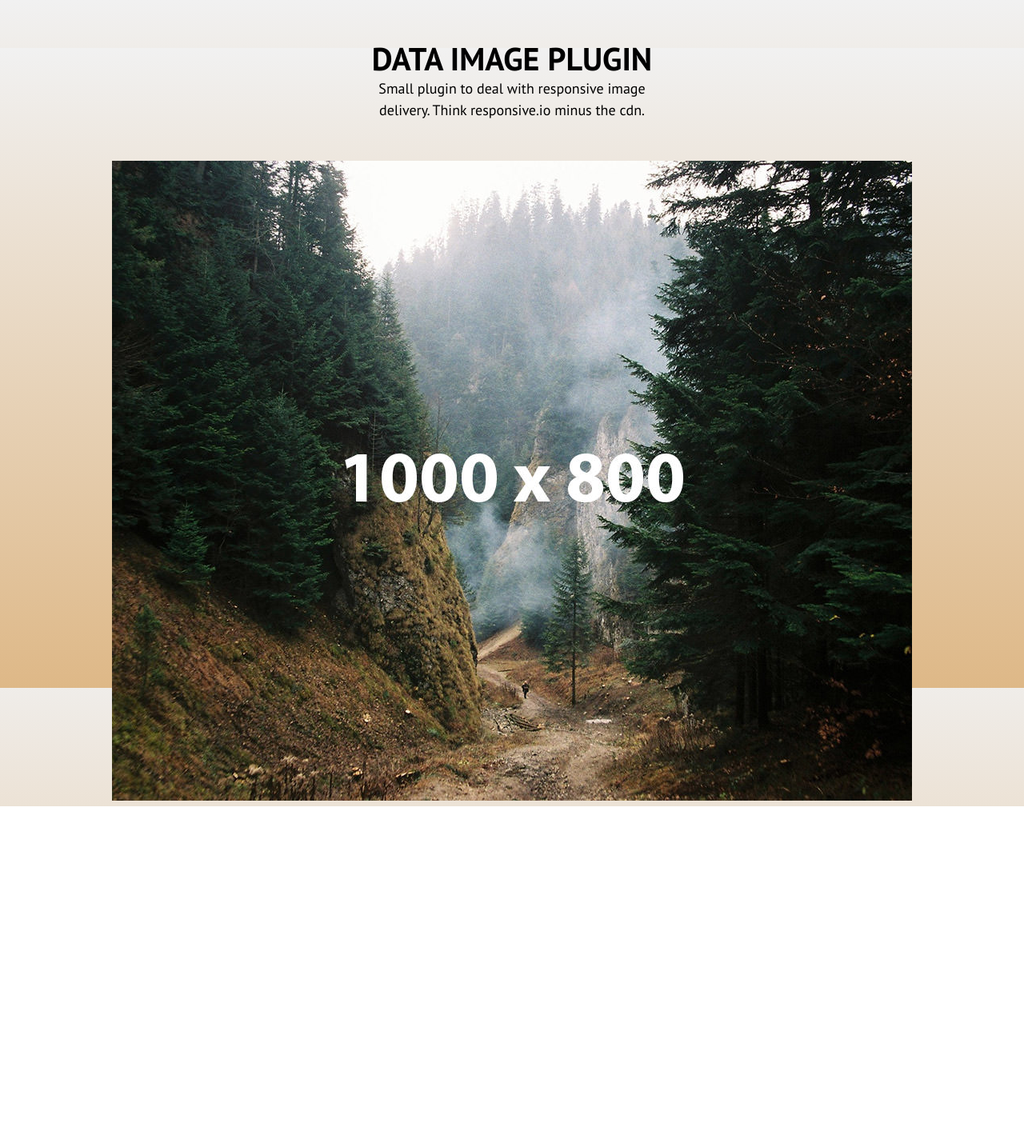
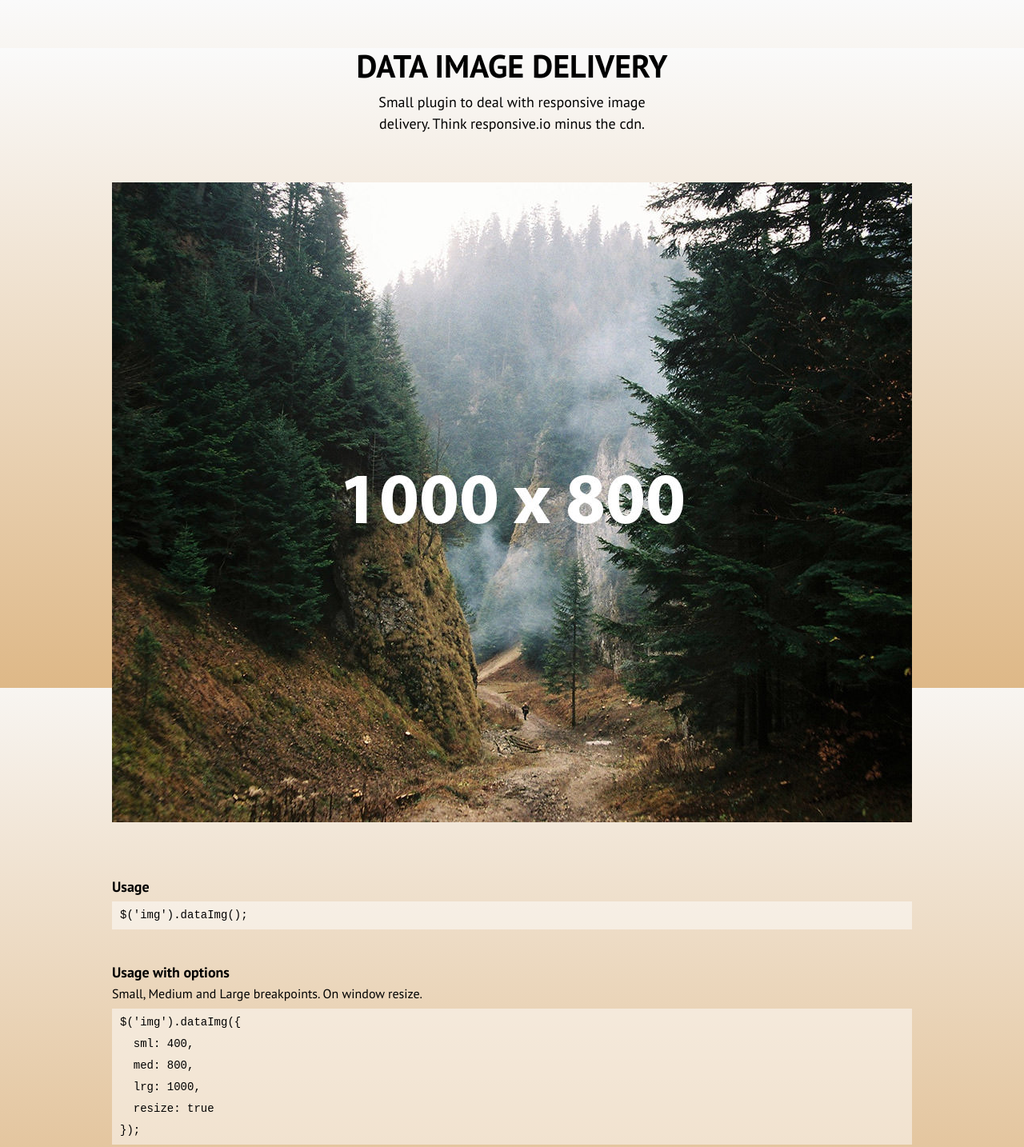
Before and after one commit to tomsansome/data-img-jquery, a plain HTML site: page demo/index.html in a window 1280 px wide. Shown: the top 1434 px of the page at 80% size. Before the commit the page ends 1008 px from the top, so only its background shows below. Drawn offline with nearby package versions, Linux system fonts and the light colour scheme.

Commit message:
Add min version to root, more stuff to demo

```diff
--- a/demo/data-img.js
+++ b/demo/data-img.js
@@ -22,23 +22,19 @@ $.fn.dataImg = function(options) {
     if (screen > settings.lrg) {
       var size = This.data('lrg');
       resize(size);
-      console.log('smaller than lrg', size);
     }
 
     if (screen < settings.lrg) {
       var size = This.data('lrg');
       resize(size);
-      console.log('smaller than lrg', size);
     }
     if (screen < settings.med) {
       var size = This.data('med');
       resize(size);
-      console.log('smaller than med', size);
     }
     if (screen < settings.sml) {
       var size = This.data('sml');
       resize(size);
-      console.log('smaller than med', size);
     }
 
   }breakpoints();
--- a/demo/demo.css
+++ b/demo/demo.css
@@ -3,35 +3,77 @@ a,abbr,acronym,address,applet,article,aside,audio,b,big,blockquote,body,canvas,c
 html, body {
   font: 400 18px/1.5em 'PT Sans', sans-serif;
   height: 100%;
-background: #f1f1f1;
-background: -moz-linear-gradient(top,  #f1f1f1 0%, #deb887 100%);
-background: -webkit-gradient(linear, left top, left bottom, color-stop(0%,#f1f1f1), color-stop(100%,#deb887));
-background: -webkit-linear-gradient(top,  #f1f1f1 0%,#deb887 100%);
-background: -o-linear-gradient(top,  #f1f1f1 0%,#deb887 100%);
-background: -ms-linear-gradient(top,  #f1f1f1 0%,#deb887 100%);
-background: linear-gradient(to bottom,  #f1f1f1 0%,#deb887 100%);
-filter: progid:DXImageTransform.Microsoft.gradient( startColorstr='#f1f1f1', endColorstr='#deb887',GradientType=0 );
+  background: #fafafa;
+  background: -moz-linear-gradient(top,  #fafafa 0%, #deb887 100%);
+  background: -webkit-gradient(linear, left top, left bottom, color-stop(0%,#fafafa), color-stop(100%,#deb887));
+  background: -webkit-linear-gradient(top,  #fafafa 0%,#deb887 100%);
+  background: -o-linear-gradient(top,  #fafafa 0%,#deb887 100%);
+  background: -ms-linear-gradient(top,  #fafafa 0%,#deb887 100%);
+  background: linear-gradient(to bottom,  #fafafa 0%,#deb887 100%);
+  filter: progid:DXImageTransform.Microsoft.gradient( startColorstr='#fafafa', endColorstr='#deb887',GradientType=0 );
+  background-attachment: fixed;
 }
+
+*, *:before, *:after {
+  -webkit-box-sizing: border-box;
+  -moz-box-sizing: border-box;
+  box-sizing: border-box;
+}
+
+::selection { background: #ccc; }
+::-moz-selection { background: #ccc; }
 
 img {
   width: 100%;
   max-width: 1000px;
+  margin: 60px 0 20px 0;
 }
 
 #wrapper {
-  width: 1000px;
+  width: 100%;
+  max-width: 1000px;
   margin: auto;
+  padding-bottom: 100px;
+}
+
+.title, .byline {
+  padding: 0 20px;
+}
+
+.title {
+  margin: 60px 0 10px 0;
+  font-size: 40px;
+  font-weight: 700;
+  line-height: 1.1em;
+  text-transform: uppercase;
   text-align: center;
 }
 
-#wrapper .title {
-  margin: 60px 0 10px 0;
-  font-size: 40px;
-  font-weight: 700;
-  text-transform: uppercase;
+.byline {
+  width: 100%;
+  max-width: 400px;
+  margin: 0 auto;
+  text-align: center;
 }
 
-#wrapper .byline {
-  width: 400px;
-  margin: 0 auto 50px auto;
+.need-to-know li {
+  margin: 40px 0;
 }
+
+.need-to-know li h3 {
+  margin: 0;
+  font-weight: 700;
+}
+
+.need-to-know li p {
+  font-size: 16px;
+}
+
+code, pre {
+  display: block;
+  background: rgba(255,255,255,0.5);
+  padding: 4px 10px;
+  font-family: monospace;
+  font-size: 14px;
+  margin: 5px 0 0 0;
+}
--- a/demo/index.html
+++ b/demo/index.html
@@ -11,9 +11,8 @@
 
   <div id="wrapper">
 
-    <h1 class="title">Data Image Plugin</h1>
+    <h1 class="title">Data Image Delivery</h1>
     <h2 class="byline">Small plugin to deal with responsive image delivery. Think responsive.io minus the cdn.</h2>
-
 
     <img
       src="http://placehold.it/1x1"
@@ -21,6 +20,26 @@
       data-med="img/800x640.jpg"
       data-lrg="img/1000x800.jpg"
     >
+
+    <ul class="need-to-know">
+      <li>
+        <h3>Usage</h3>
+        <code>$('img').dataImg();</code>
+      </li>
+
+      <li>
+        <h3>Usage with options</h3>
+        <p>Small, Medium and Large breakpoints. On window resize.</p>
+<pre>
+$('img').dataImg({
+  sml: 400,
+  med: 800,
+  lrg: 1000,
+  resize: true
+});
+</pre>
+      </li>
+    </ul>
 
   </div>
 
```
Also changed, not shown: data-img.min.js (added), readme.md.
